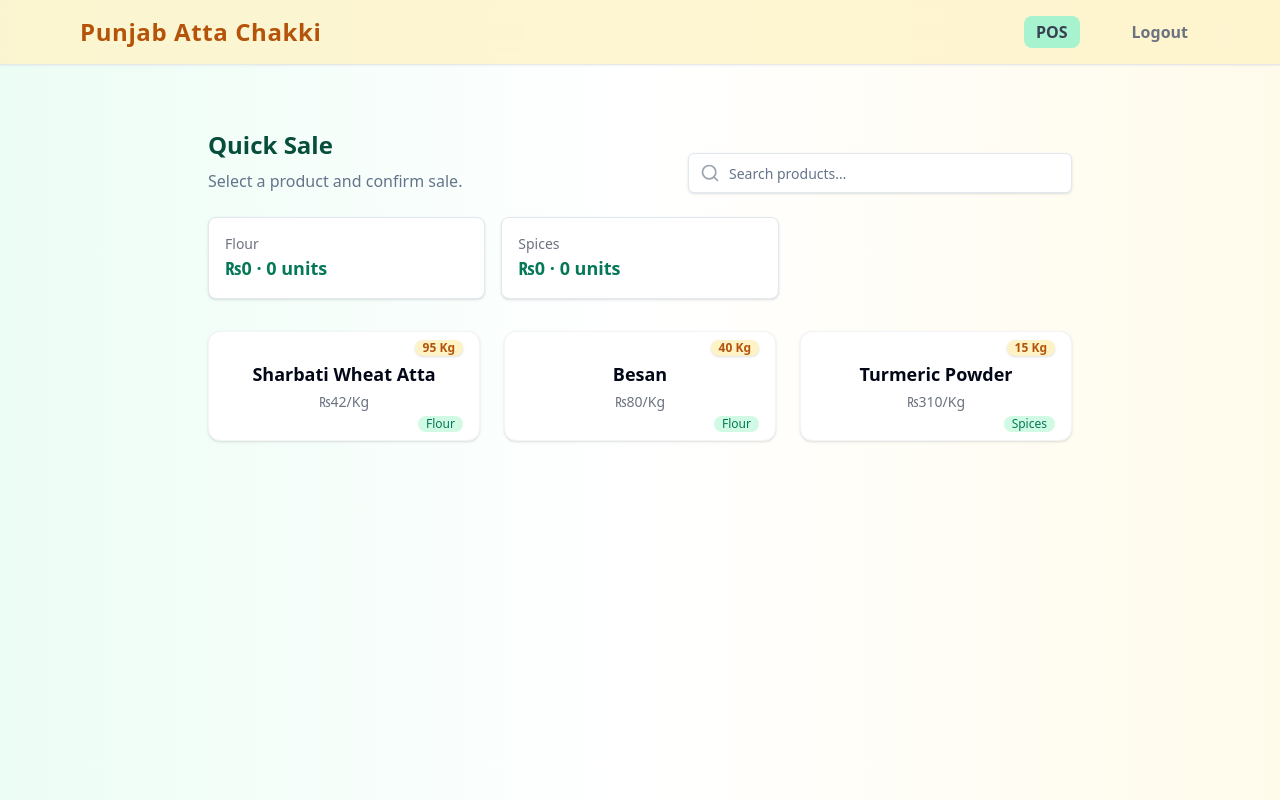
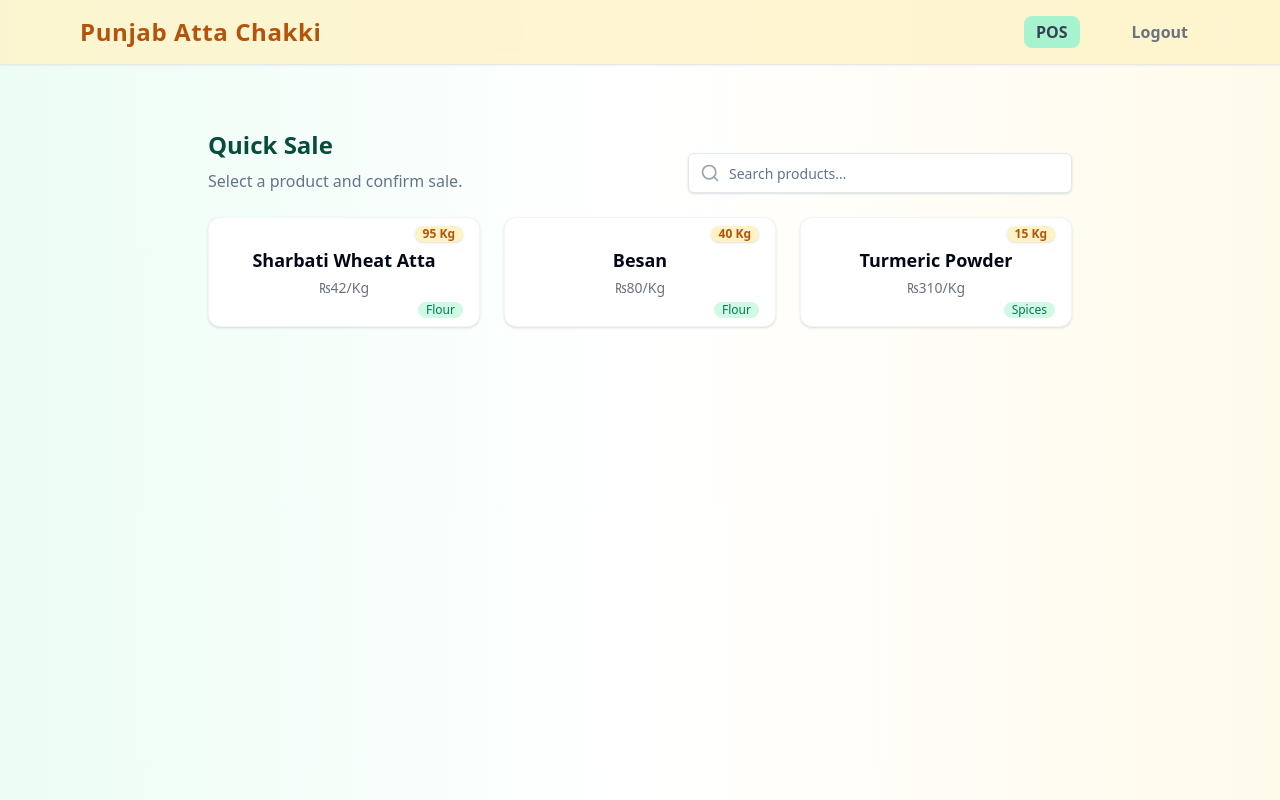
Before and after one commit to armangral/atta-chakki-tracker-app, a React (Vite) app: page /pos in a window 1280 px wide. Built offline with nearby package versions, Linux system fonts and the light colour scheme.

Commit message:
Remove category sales summary from Operator POS
Removes the per-category sales summary from the Operator POS page, while keeping it on the admin dashboard.

```diff
--- a/src/pages/OperatorPOS.tsx
+++ b/src/pages/OperatorPOS.tsx
@@ -150,22 +150,6 @@ export default function OperatorPOS() {
     );
   }, [search, products]);
 
-  const categoryAggregates = useMemo(() => {
-    const categories = Array.from(new Set(products.map((p) => p.category)));
-    const result: { [category: string]: { totalAmount: number; totalQty: number } } = {};
-    for (const cat of categories) {
-      result[cat] = { totalAmount: 0, totalQty: 0 };
-    }
-    for (const sale of sales) {
-      if (!result[sale.category]) {
-        result[sale.category] = { totalAmount: 0, totalQty: 0 };
-      }
-      result[sale.category].totalAmount += sale.total;
-      result[sale.category].totalQty += sale.quantity;
-    }
-    return result;
-  }, [sales, products]);
-
   return (
     <div className="min-h-screen bg-gradient-to-r from-emerald-50 via-white to-amber-50 pb-20 flex flex-col">
       <MainHeader userRole="operator" />
@@ -194,21 +178,6 @@ export default function OperatorPOS() {
               />
             </div>
           </div>
-        </div>
-
-        {/* Category sales summary */}
-        <div className="mb-8 grid grid-cols-1 sm:grid-cols-2 md:grid-cols-3 gap-4 animate-fade-in">
-          {Object.entries(categoryAggregates).map(([cat, agg]) => (
-            <div
-              key={cat}
-              className="flex flex-col items-start p-4 rounded-lg shadow border bg-white"
-            >
-              <span className="text-sm font-medium text-gray-500">{cat}</span>
-              <span className="text-lg font-bold text-emerald-700">
-                ₨{agg.totalAmount.toLocaleString()} &middot; {agg.totalQty} units
-              </span>
-            </div>
-          ))}
         </div>
 
         {/* Product grid */}
```
